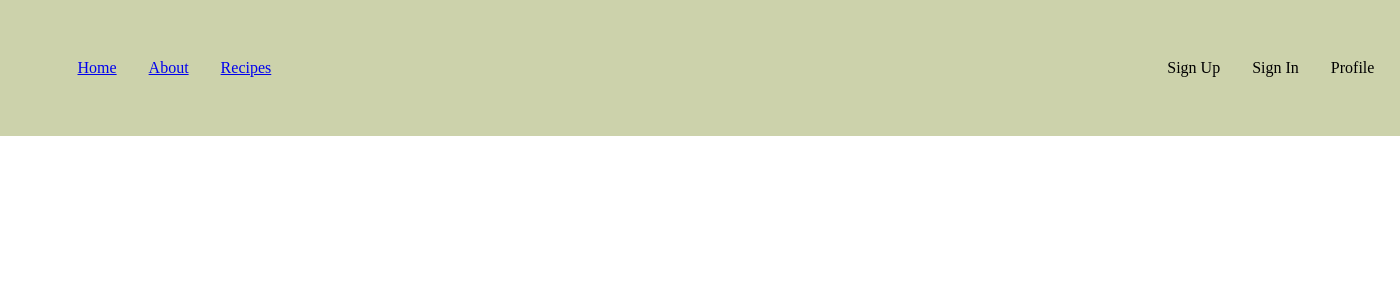
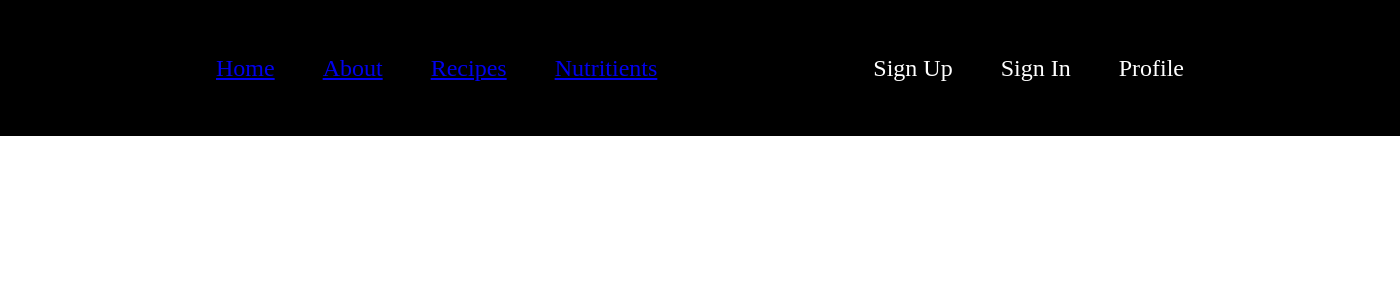
Before and after one commit to Pankajpadekar/recipe_project, a Django app: page / in a window 1400 px wide. Shown: the top 300 px of the page. Run offline with Django 5.2, Linux system fonts and the light colour scheme.

Commit message:
added views for nutritient

```diff
--- /dev/null
+++ b/vege/static/home_stye.css
@@ -0,0 +1,22 @@
+*{
+    margin: 0;
+    padding: 0;
+}
+
+.nav {
+    height: 17vh;
+    width: 100%;
+    background-color: black;
+    display: flex;
+    align-items: center;
+    justify-content: space-evenly;
+}
+
+.nav-1, .nav-2 {
+    display: flex;
+    position: relative;
+    list-style: none;
+    color: white;
+    gap: 3rem;
+    font-size: 1.5rem;
+}
--- a/vege/static/style_home.css
+++ /dev/null
@@ -1,42 +0,0 @@
-* {
-    margin: 0;
-    padding: 0;
-}
-
-html {
-    scroll-behavior: smooth;
-}
-
-
-.nav,
-.nav-1,
-.nav-2 {
-    display: flex;
-    height: 17vh;
-    width: 100%;
-    background-color: rgb(204, 210, 171);
-    color: black;
-}
-
-.nav-1,
-.nav-2 {
-    align-items: center;
-    flex-grow: 1;
-    list-style: none;
-    /* Allow both navs to grow to fill available space */
-}
-
-.nav-1 {
-    position: relative;
-    left: 40%;
-    justify-content: flex-start;
-    gap: 2rem;
-}
-
-
-.nav-2 {
-    position: relative;
-    left: 470%;
-    justify-content: flex-end;
-    gap: 2rem;
-}
--- a/vege/templates/home.html
+++ b/vege/templates/home.html
@@ -4,7 +4,7 @@
     <meta charset="UTF-8" />
     <meta name="viewport" content="width=device-width, initial-scale=1.0" />
     <title>Document</title>
-    <link rel="stylesheet" href="static/style_home.css" />
+    <link rel="stylesheet" href="static/home_stye.css" />
   </head>
   <body>
     <div class="nav">
@@ -13,6 +13,7 @@
           <li><a href=" ">Home</a></li>
           <li><a href="about">About</a></li>
           <li><a href="receipes">Recipes</a></li>
+          <li><a href="receipes">Nutritients</a></li>
         </ul>
       </div>
       <div>
--- a/vege/views.py
+++ b/vege/views.py
@@ -66,3 +66,30 @@ def update_receipe(request, id):
         'receipes': receipes,
     }
     return HttpResponse(template.render(context, request))
+
+
+def nutritients(request):
+    if request.method == "POST":
+        data = request.POST
+        receipe_name = data.get('receipe_name')
+        receipe_description = data.get('receipe_description')
+        receipe_image = request.FILES['receipe_image']
+
+        Receipe.objects.create(receipe_name=receipe_name,
+                               receipe_description=receipe_description,
+                               receipe_image=receipe_image)
+
+        return redirect('/receipes/')
+
+    receipes = Receipe.objects.all()
+
+    if request.GET.get('search'):
+        receipes = receipes.filter(
+            receipe_name__icontains=request.GET.get('search'))
+
+    template = loader.get_template('receipes.html')
+    context = {
+        'receipes': receipes,
+    }
+
+    return HttpResponse(template.render(context, request))
```
